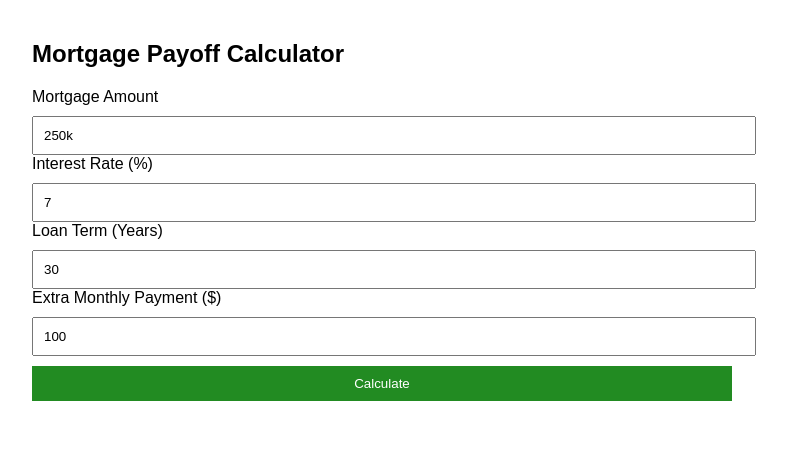
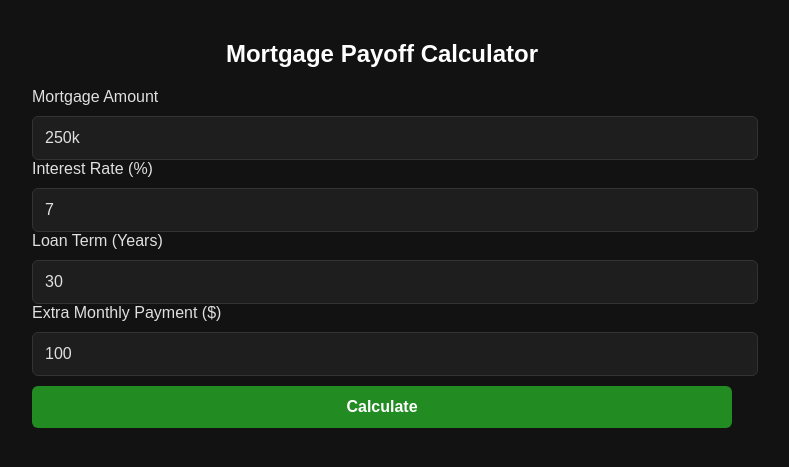
Before and after one commit to DaneJ081/Mortgage-Payoff-Calc, a Flask app: page / in a window 1280 px wide. Shown: the top 467 px of the page, without its empty margins (258-1047 px from the left). Run offline with Flask 3, Linux system fonts and the light colour scheme.

Commit message:
Added favicon and set darkmode

```diff
--- a/app.py
+++ b/app.py
@@ -34,21 +34,27 @@ def index():
         payoff2 = pretty_duration(len(Mon2))
         saved = pretty_duration(len(Mon) - len(Mon2))
 
-        # Generate plot in-memory
+        # Generate plot in-memory (dark mode)
         buf = io.BytesIO()
+        plt.style.use("dark_background")
         plt.figure(figsize=(7, 4))
-        plt.title("Loan Payoff Comparison")
-        plt.xlabel("Months")
-        plt.ylabel("Remaining Balance ($)")
-        plt.grid(True)
+
+        plt.title("Loan Payoff Comparison", color="white")
+        plt.xlabel("Months", color="white")
+        plt.ylabel("Remaining Balance ($)", color="white")
+
+        plt.grid(True, color="#555")  # softer gray grid
+
         plt.plot(Mon, Bal, label="Minimum Payments")
         plt.plot(Mon2, Bal2, label="With Extra")
-        plt.legend()
+
+        plt.legend(facecolor="#222", edgecolor="#444", labelcolor="white")
+
         plt.tight_layout()
-        plt.savefig(buf, format="png")
+        plt.savefig(buf, format="png", dpi=120)
         plt.close()
         buf.seek(0)
-        current_plot = buf  # store for the /plot route
+        current_plot = buf
 
         result = {
             "payoff1": payoff1,
--- a/templates/index.html
+++ b/templates/index.html
@@ -2,30 +2,63 @@
 <html>
 <head>
     <title>Mortgage Calculator</title>
+    <link rel="icon" type="image/png" href="{{ url_for('static', filename='mortgage_icon.png') }}">
     <style>
     body {
-            font-family: Arial;
+        font-family: Arial, sans-serif;
+        background: #121212;
+        color: #e0e0e0;
         max-width: 700px;
         margin: auto;
         padding: 20px;
     }
+
+    h2 {
+        color: #ffffff;
+        text-align: center;
+    }
+
     input, button {
-            padding: 10px;
+        padding: 12px;
         width: 100%;
         margin-top: 10px;
+        border-radius: 6px;
+        border: 1px solid #333;
+        font-size: 16px;
     }
+
+    input {
+        background: #1e1e1e;
+        color: #e0e0e0;
+    }
+
     button {
         background: #228B22;
         color: white;
         border: none;
         cursor: pointer;
+        font-weight: bold;
+        transition: 0.2s;
     }
+
+    button:hover {
+        background: #1a6a1a;
+    }
+
     .result-box {
         margin-top: 20px;
         padding: 15px;
-            background: #efefef;
+        background: #1e1e1e;
+        border: 1px solid #333;
+        border-radius: 8px;
+    }
+
+    img {
+        border: 1px solid #333;
+        border-radius: 6px;
     }
 </style>
+
 </head>
 <body>
 
```
Also changed, not shown: static/mortgage_icon.png (added), 1 other file. Lines whose indentation alone changed are shown as unchanged.
